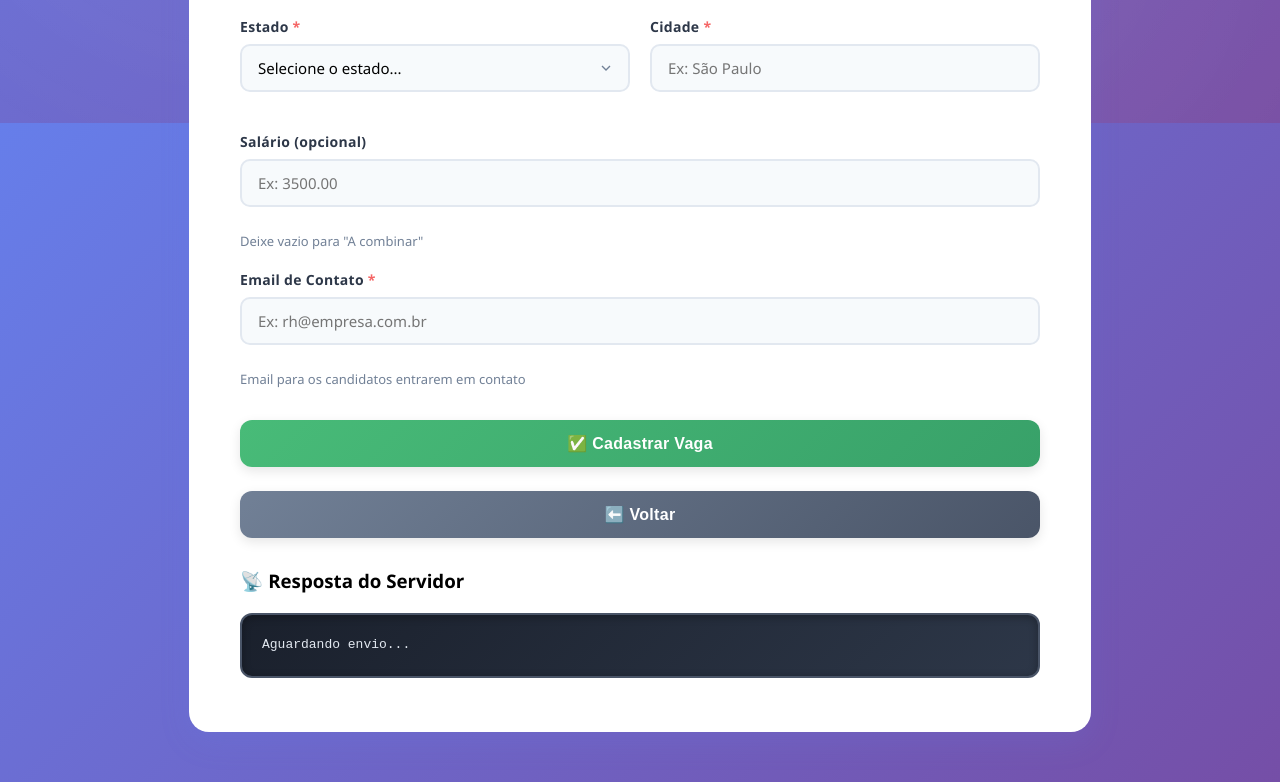
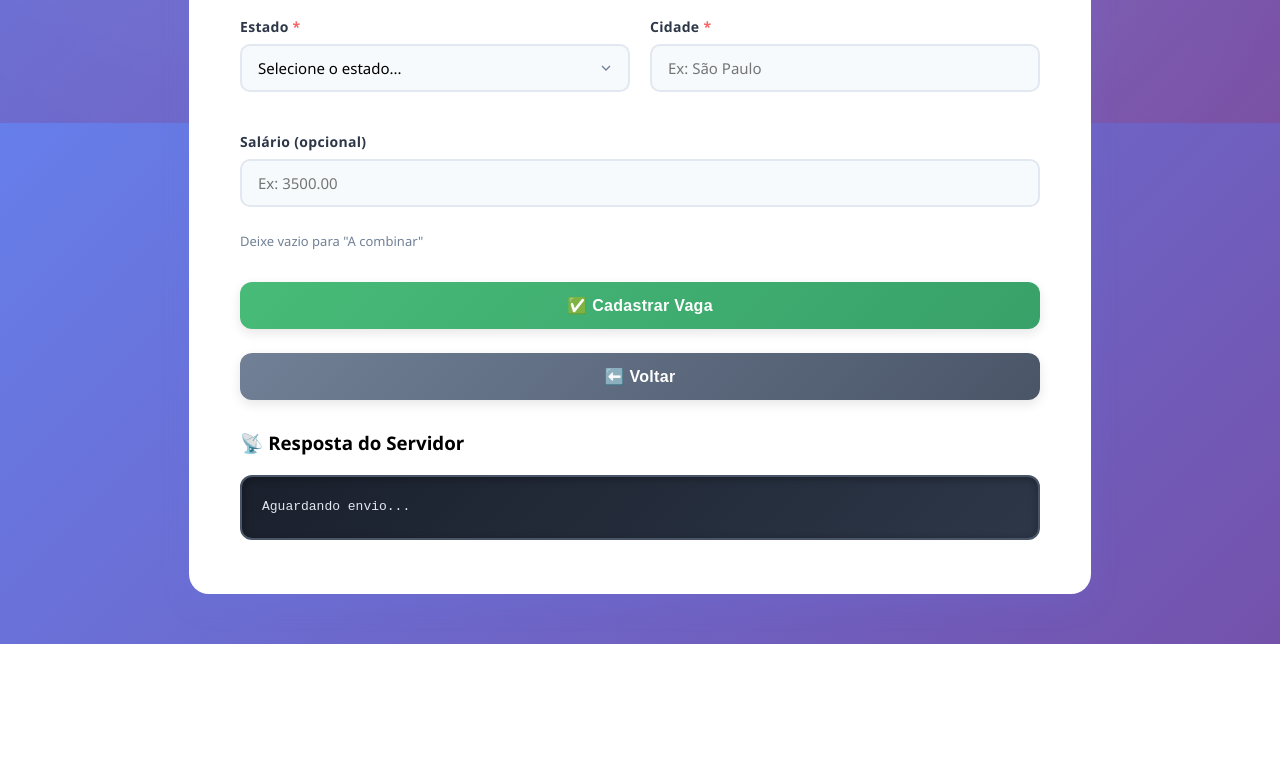
Before and after one commit to GiovanneMika/gerenciador-empregos-cliente, a plain HTML site: page pages/job-create.html in a window 1280 px wide. Shown: the part 677-1459 px from the top of the page. After the commit the page ends 1321 px from the top, so only its background shows below. Drawn offline with Linux system fonts and the light colour scheme; sample sign-in values are in the browser's storage.

Commit message:
mudança em job

```diff
--- a/pages/job-create.html
+++ b/pages/job-create.html
@@ -148,12 +148,6 @@
                 <small>Deixe vazio para "A combinar"</small>
             </div>
 
-            <div class="form-group">
-                <label for="contact" class="required">Email de Contato</label>
-                <input type="email" id="contact" name="contact" placeholder="Ex: rh@empresa.com.br" required>
-                <small>Email para os candidatos entrarem em contato</small>
-            </div>
-
             <button type="submit" class="btn-submit">✅ Cadastrar Vaga</button>
             <button type="button" class="btn-back" onclick="goBack()">⬅️ Voltar</button>
         </form>
@@ -194,8 +188,7 @@
                 area: document.getElementById('area').value,
                 description: document.getElementById('description').value.trim(),
                 state: document.getElementById('state').value,
-                city: document.getElementById('city').value.trim(),
-                contact: document.getElementById('contact').value.trim()
+                city: document.getElementById('city').value.trim()
             };
 
             // Adiciona salário apenas se preenchido
```
Also changed, not shown: pages/job-edit.html (+1 -9 lines).
